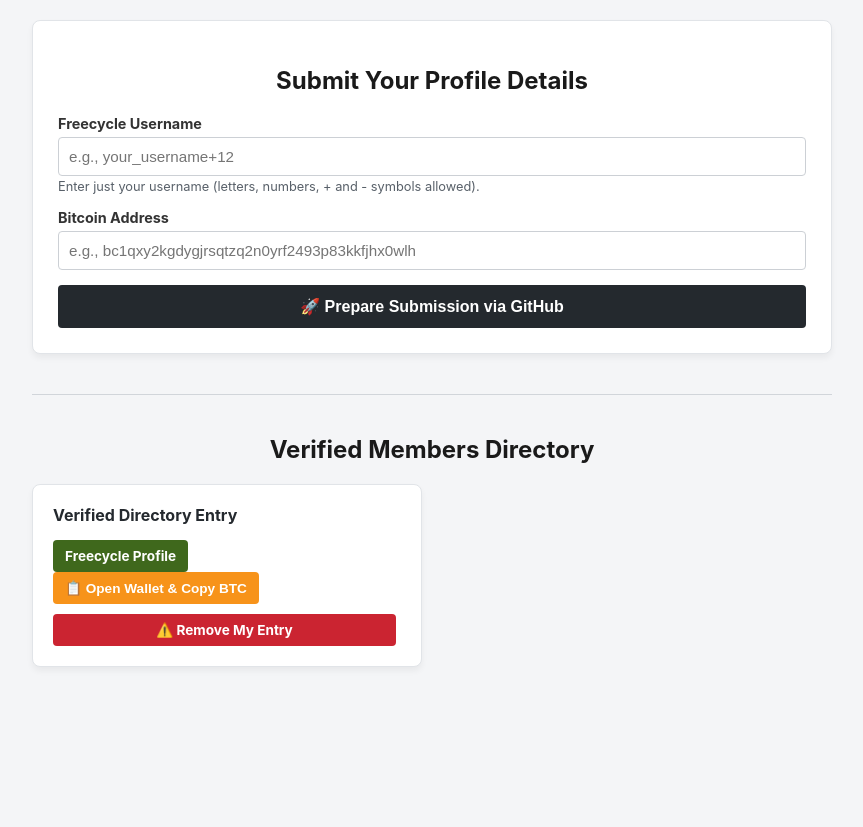
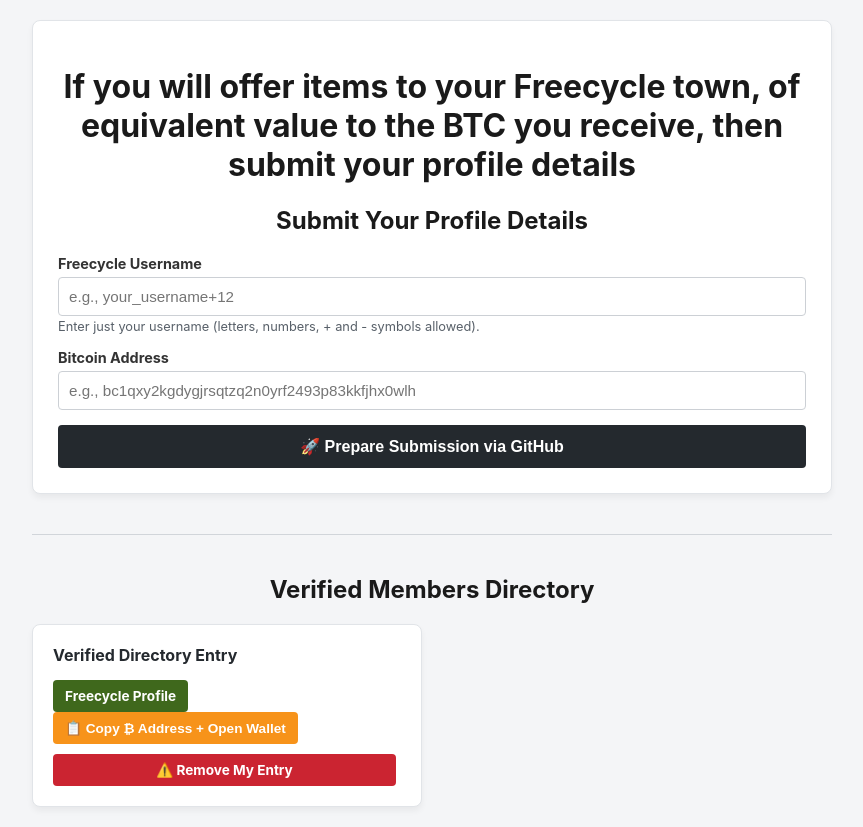
Before and after one commit to TheButterZone/thebutterzone.github.io, a plain HTML site: page index.html in a window 1280 px wide. Shown: the whole page, without its empty margins (208-1071 px from the left). Before the commit the page ends 800 px from the top, so only its background shows below. Drawn offline with Linux system fonts and the light colour scheme.

Commit message:
Update index.html
Text tweaks

```diff
--- a/index.html
+++ b/index.html
@@ -103,6 +103,7 @@
 
     <!-- 1. SUBMISSION FORM -->
 <div class="form-container">
+    <h1>If you will offer items to your Freecycle town, of equivalent value to the BTC you receive, then submit your profile details</h1>
     <h2>Submit Your Profile Details</h2>
     <form id="prefillForm">
         <div class="form-group">
@@ -212,7 +213,7 @@
 
                 <button class="btn btn-btc"
                     onclick='processBitcoin(${JSON.stringify(member.bitcoin || "")})'>
-                    📋 Open Wallet & Copy BTC
+                    📋 Copy ₿ Address + Open Wallet
                 </button>
 
                 <a href="${removalUrl}" target="_blank" rel="noopener"
```
